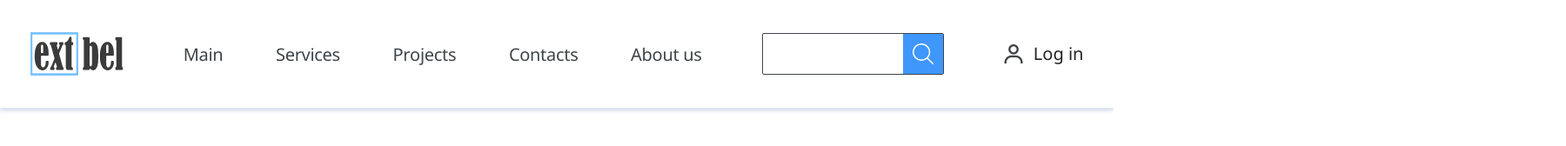
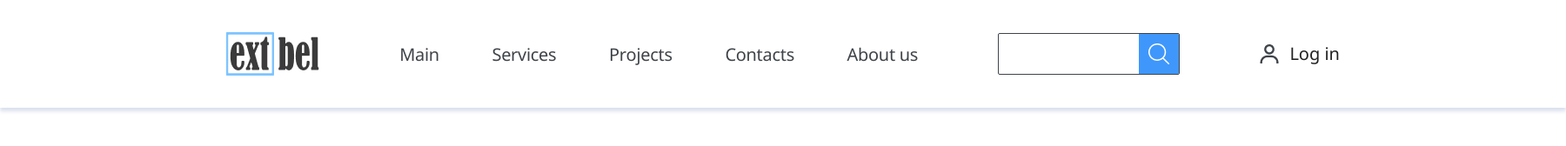
Before and after one commit to yuliagushcha/extbel, a website built with webpack: page src/index.html in a window 1280 px wide. Shown: the top 168 px of the page at 87% size, 1800 px wide, since content can reach past the window. Built offline with nearby package versions, Linux system fonts and the light colour scheme.

Commit message:
feat: fix header location

```diff
--- a/src/styles/style.scss
+++ b/src/styles/style.scss
@@ -20,11 +20,12 @@
   display: flex;
   flex-direction: row;
   align-items: center;
-  justify-content: space-around;
+  justify-content: space-between;
   width: 100%;
-  max-width: 1920px;
+  max-width: 1400px;
   height: 100%;
   max-height: 124px;
+  padding: 0 260px;
   background-color: #FFFFFF;
   box-shadow: 0px 4px 4px rgba(12, 47, 136, 0.15);
 
```
Also changed, not shown: src/styles/style.css, 1 other file.
